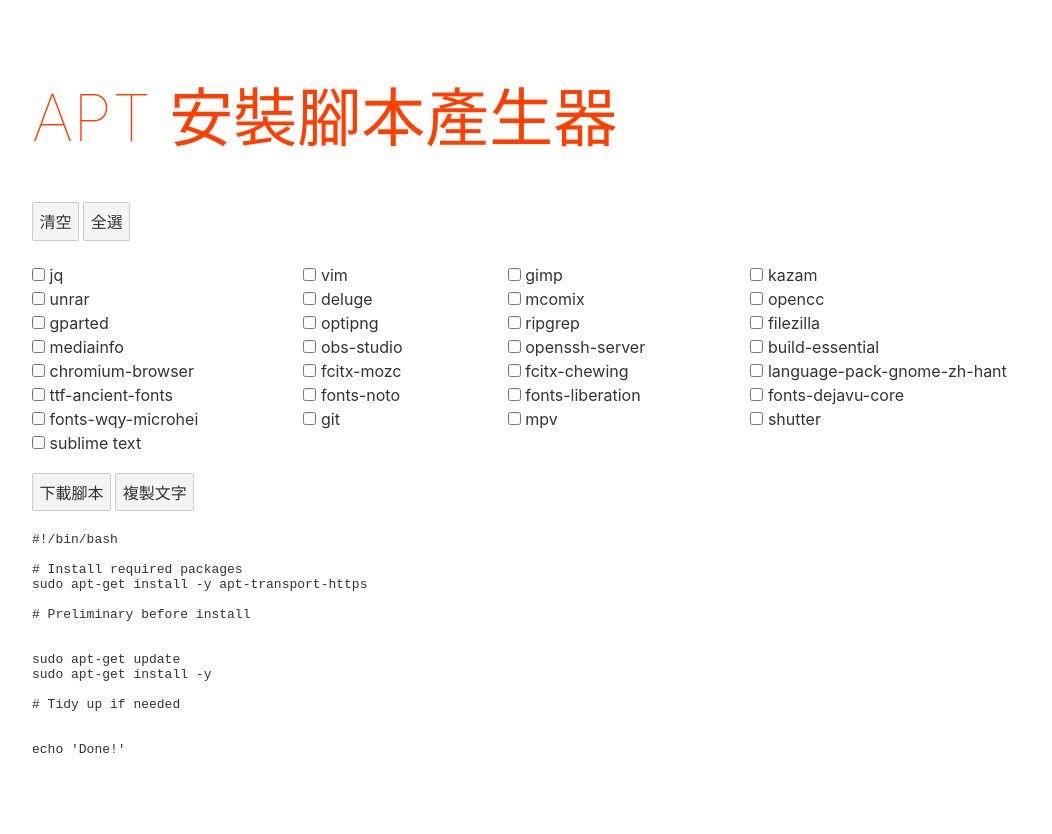
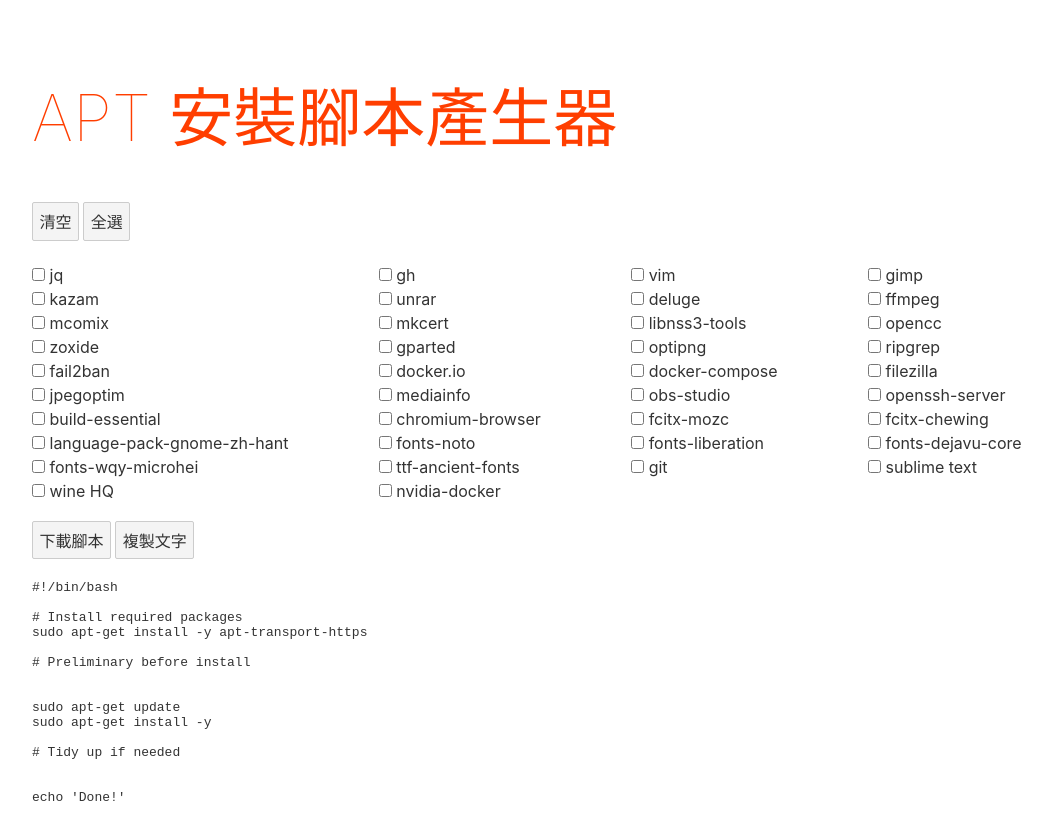
Before and after one commit to FlandreDaisuki/MyLinuxMintHelpers, a Svelte app in the folder apt-installer-gen/: page / in a window 1280 px wide. Shown: the whole page, without its empty margins (68-1120 px from the left). Before the commit the page ends 800 px from the top, so only its background shows below. Built offline with nearby package versions, Linux system fonts and the light colour scheme.

Commit message:
upgrade to Linux Mint 21.1 (vera)

```diff
--- a/apt-installer-gen/src/packages.js
+++ b/apt-installer-gen/src/packages.js
@@ -4,17 +4,24 @@ export const required = [
 
 export const common = [
   'jq',
+  'gh',
   'vim',
   'gimp',
   'kazam',
   'unrar',
   'deluge',
+  'ffmpeg',
   'mcomix',
+  'mkcert', 'libnss3-tools',
   'opencc',
+  'zoxide',
   'gparted',
   'optipng',
   'ripgrep',
+  'fail2ban',
+  'docker.io', 'docker-compose',
   'filezilla',
+  'jpegoptim',
   'mediainfo',
   'obs-studio',
   'openssh-server',
@@ -25,17 +32,15 @@ export const common = [
   'fcitx-chewing',
   'language-pack-gnome-zh-hant',
   // fonts
-  'ttf-ancient-fonts',
   'fonts-noto',
   'fonts-liberation',
   'fonts-dejavu-core',
   'fonts-wqy-microhei',
+  'ttf-ancient-fonts',
 ].map((name) => ({ name, install: [name] }));
 
 export const simplePPA = [
   ['git', 'ppa:git-core/ppa'],
-  ['mpv', 'ppa:mc3man/mpv-tests'],
-  ['shutter', 'ppa:linuxuprising/shutter'],
 ].map(([name, ppa]) => ({
   name,
   preinstall: [`sudo add-apt-repository ${ppa}`],
@@ -45,14 +50,42 @@ export const simplePPA = [
 const sublimePkg = {
   name: 'sublime text',
   preinstall: [
-    'wget -qO - https://download.sublimetext.com/sublimehq-pub.gpg | sudo apt-key add -',
+    'wget -qO - https://download.sublimetext.com/sublimehq-pub.gpg | gpg --dearmor | sudo tee /etc/apt/trusted.gpg.d/sublimehq-archive.gpg > /dev/null',
     'echo "deb https://download.sublimetext.com/ apt/stable/" | sudo tee /etc/apt/sources.list.d/sublime-text.list',
   ],
   install: ['sublime-text'],
 };
 
+const winehqPkg = {
+  name: 'wine HQ',
+  preinstall: [
+    'sudo dpkg --add-architecture i386',
+    'sudo mkdir -pm755 /etc/apt/keyrings',
+    'sudo wget -qO /etc/apt/keyrings/winehq-archive.key https://dl.winehq.org/wine-builds/winehq.key',
+    'sudo wget -NP /etc/apt/sources.list.d/ https://dl.winehq.org/wine-builds/ubuntu/dists/jammy/winehq-jammy.sources',
+  ],
+  postinstall: ['sudo apt-get install -y --install-recommends winehq-stable'],
+}
+
+const nvidiaDockerPkg = {
+  name: 'nvidia-docker',
+  preinstall:[
+    'curl -fsSL https://nvidia.github.io/libnvidia-container/gpgkey | sudo gpg --dearmor -o /usr/share/keyrings/nvidia-container-toolkit-keyring.gpg',
+    `curl -s -L https://nvidia.github.io/libnvidia-container/$distribution/libnvidia-container.list \\
+    | sed 's#deb https://#deb [signed-by=/usr/share/keyrings/nvidia-container-toolkit-keyring.gpg] https://#g' \\
+    | sudo tee /etc/apt/sources.list.d/nvidia-container-toolkit.list`
+  ],
+  install:['cuda-drivers', 'nvidia-docker2'],
+  postinstall:[
+    '# reboot to apply nvidia-docker',
+    '# test it by run `docker run --rm --gpus all nvidia/cuda:11.8.0-base-ubuntu22.04 nvidia-smi`'
+  ]
+}
+
 export default [
   ...common,
   ...simplePPA,
   sublimePkg,
+  winehqPkg,
+  nvidiaDockerPkg,
 ];
```
Also changed, not shown: 1 other file (tests, documents, lock files or other folders).
